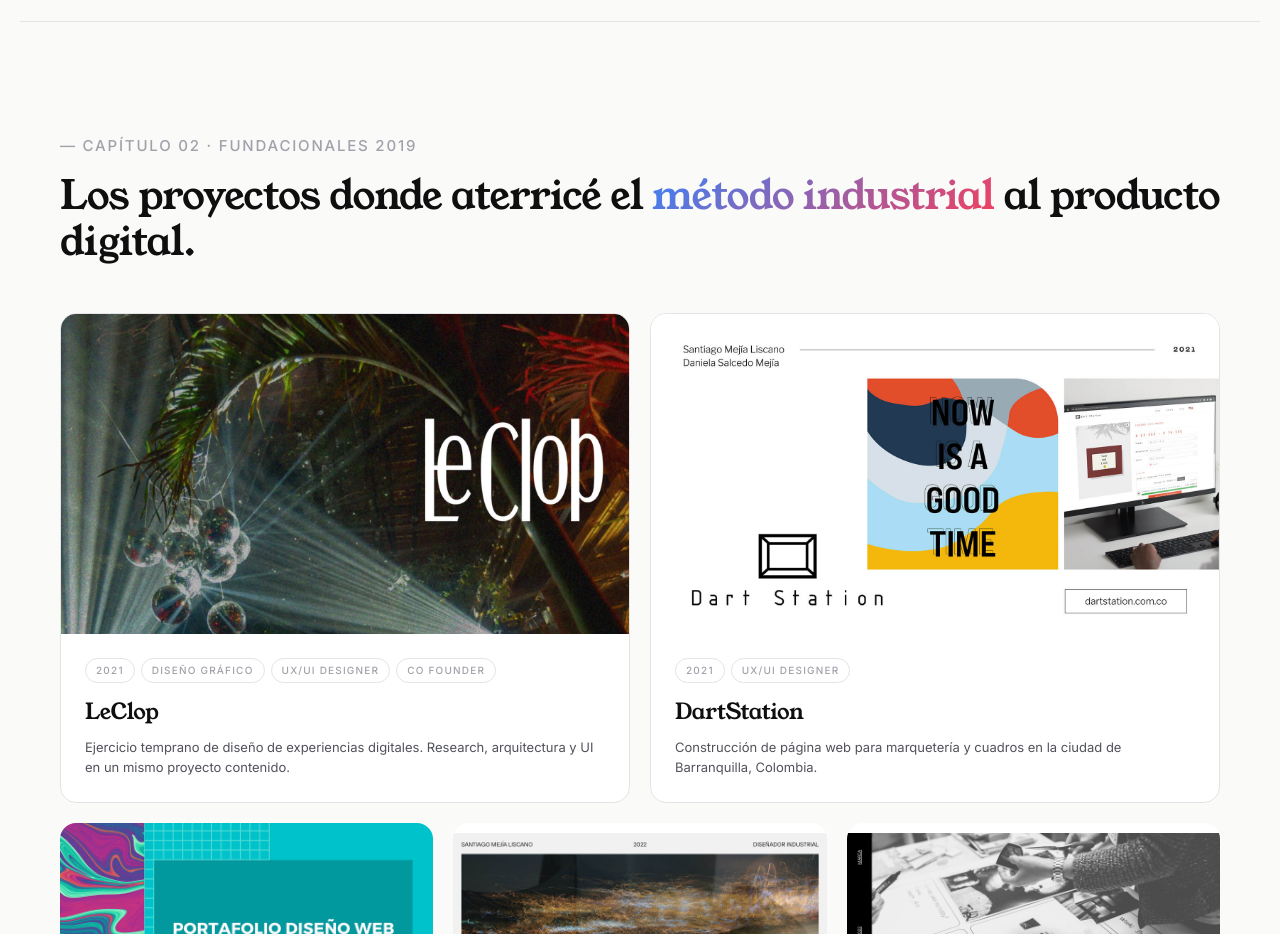
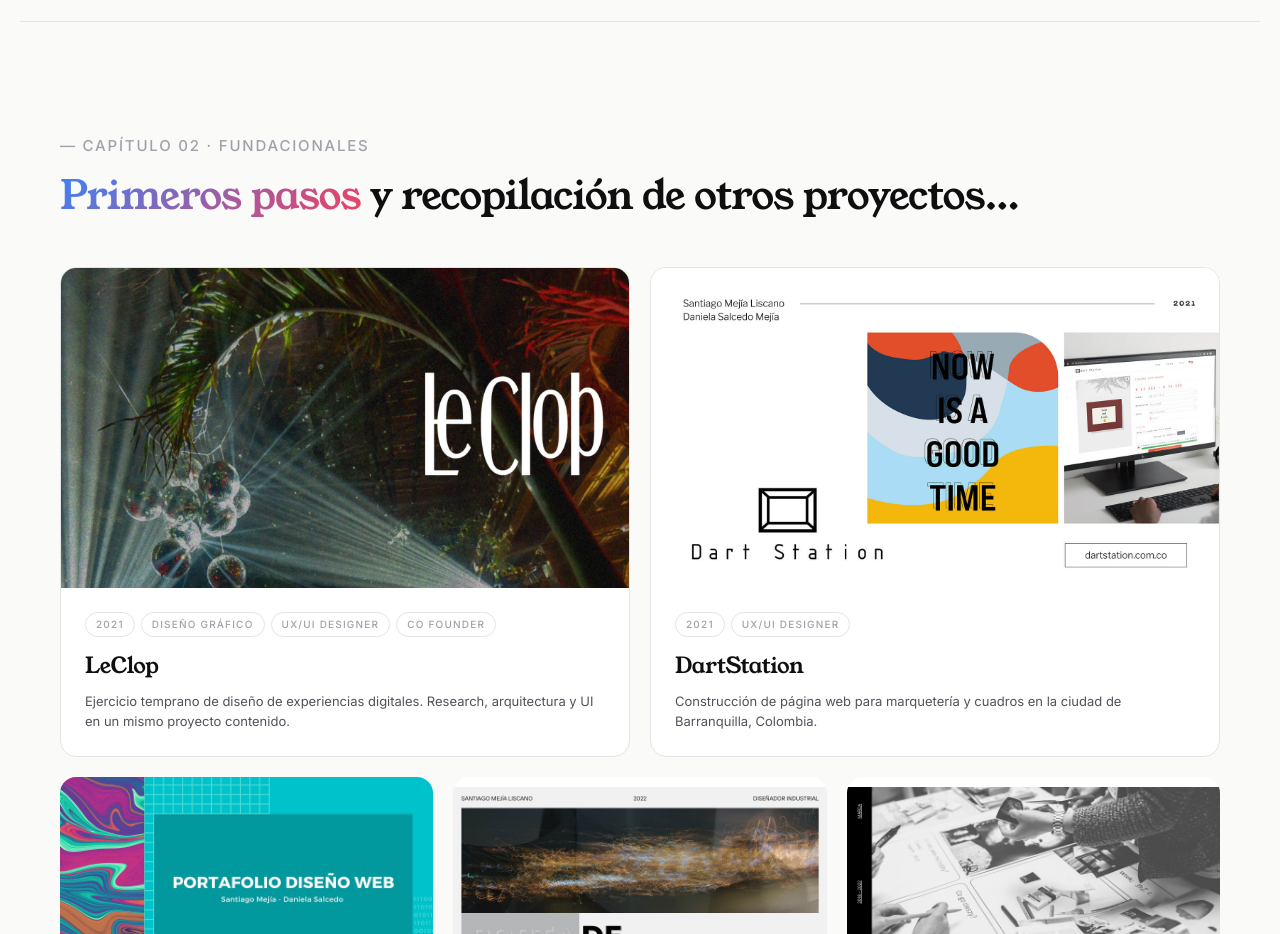
Before and after one commit to Santiagomejial/portfolio, a Next.js app: page /work in a window 1280 px wide. Shown: the part 2900-3834 px from the top of the page. Built offline with nearby package versions, Linux system fonts and the light colour scheme.

Commit message:
feat(work): nuevo título cap 02 + eyebrow sin año

```diff
--- a/app/work/page.tsx
+++ b/app/work/page.tsx
@@ -103,12 +103,11 @@
         className="container-portfolio border-t border-line py-20 md:py-28"
       >
         <SectionHead
-          label="Capítulo 02 · Fundacionales 2019"
+          label="Capítulo 02 · Fundacionales"
           title={
             <>
-              Los proyectos donde aterricé el{' '}
-              <span className="text-gradient">método industrial</span> al
-              producto digital.
+              <span className="text-gradient">Primeros pasos</span> y
+              recopilación de otros proyectos…
             </>
           }
           className="mb-12"
```
